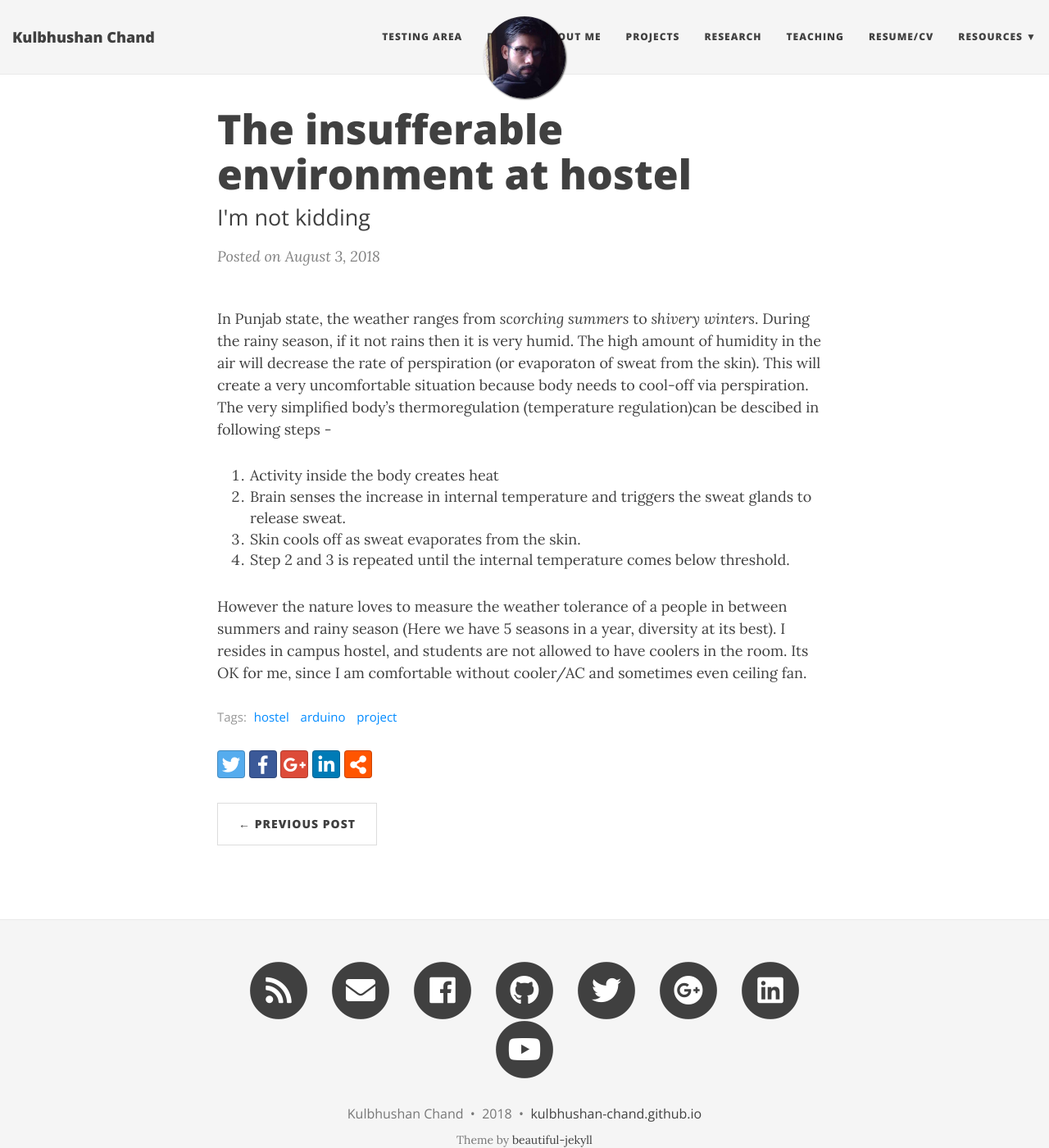
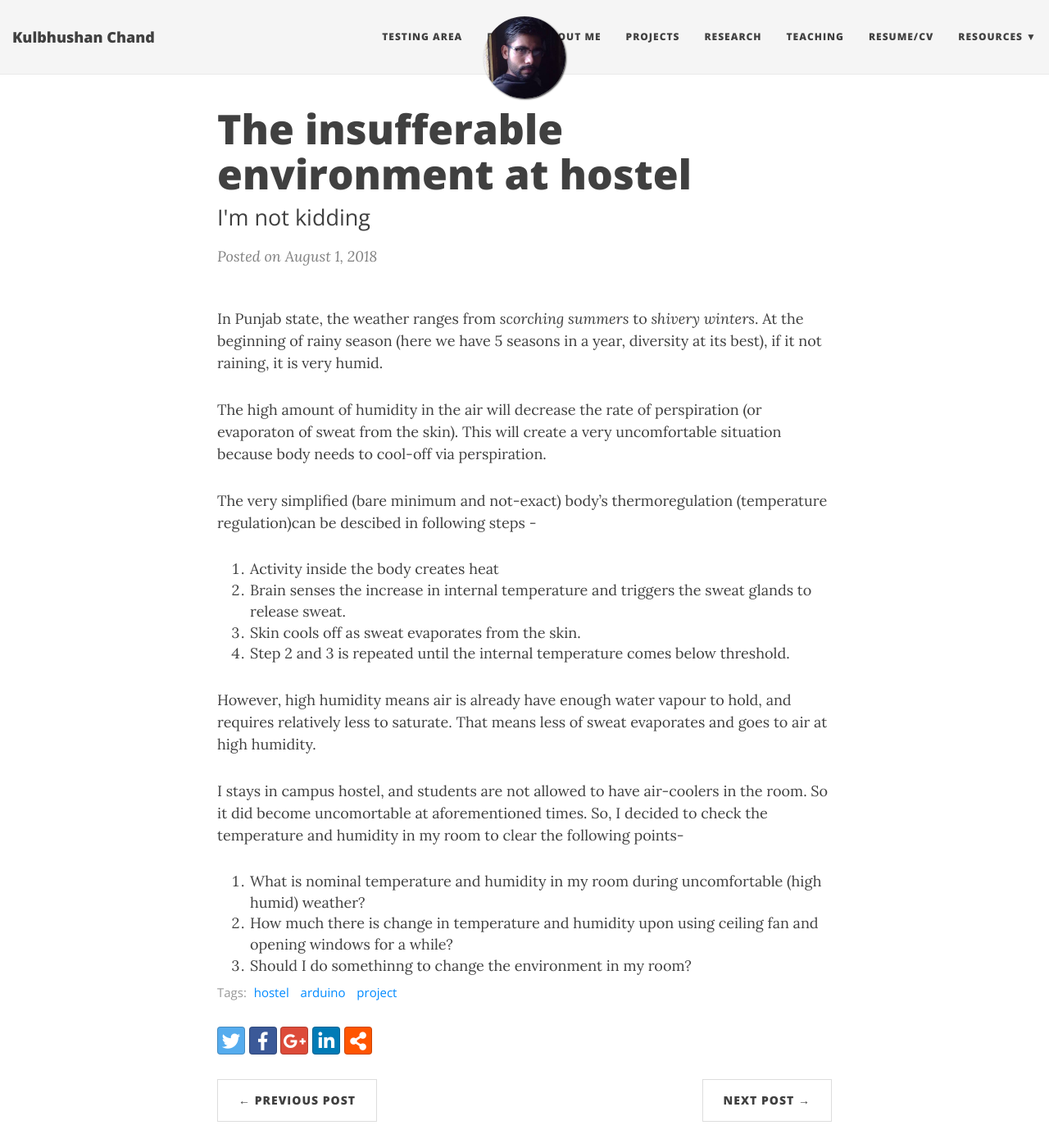
Before and after one commit to kulbhushanchand/kulbhushan-chand.github.io-v1, a Jekyll site: the page built from _posts/2018-08-03-the-insufferable-environment-at-hostel.md, in a window 1280 px wide and 1400 px high. Shown: the whole window at 82% size. Built offline with Jekyll 4.4.1, drawn with Linux system fonts in a browser that asks for light colours; nearby versions of some CDN libraries; comment, search, counter and statistics services are not loaded; a style sheet for code colours, icons or effects is not loaded.

Commit message:
Update 2018-08-03-the-insufferable-environment-at-hostel.md

```diff
--- a/_posts/2018-08-03-the-insufferable-environment-at-hostel.md
+++ b/_posts/2018-08-03-the-insufferable-environment-at-hostel.md
@@ -8,16 +8,23 @@ tags:
   - arduino
   - project
 published: true
+date: '2018-08-01'
 ---
 
-In Punjab state, the weather ranges from *scorching summers* to *shivery winters*. During the rainy season, if it not rains then it is very humid.
+In Punjab state, the weather ranges from *scorching summers* to *shivery winters*. At the beginning of rainy season (here we have 5 seasons in a year, diversity at its best), if it not raining, it is very humid.
+
 The high amount of humidity in the air will decrease the rate of perspiration (or evaporaton of sweat from the skin). This will create a very uncomfortable situation because body needs to cool-off via perspiration.
-The very simplified body's thermoregulation (temperature regulation)can be descibed in following steps -
+
+The very simplified (bare minimum and not-exact) body's thermoregulation (temperature regulation)can be descibed in following steps -
 1. Activity inside the body creates heat
 2. Brain senses the increase in internal temperature and triggers the sweat glands to release sweat.
 3. Skin cools off as sweat evaporates from the skin.
 4. Step 2 and 3 is repeated until the internal temperature comes below threshold.
 
+However, high humidity means air is already have enough water vapour to hold, and requires relatively less to saturate. That means less of sweat evaporates and goes to air at high humidity.
 
-However the nature loves to measure the weather tolerance of a people in between summers and rainy season (Here we have 5 seasons in a year, diversity at its best).
-I resides in campus hostel, and students are not allowed to have coolers in the room. Its OK for me, since I am comfortable without cooler/AC and sometimes even ceiling fan.
+
+I stays in campus hostel, and students are not allowed to have air-coolers in the room. So it did become uncomortable at aforementioned times. So, I decided to check the temperature and humidity in my room to clear the following points-
+1. What is nominal temperature and humidity in my room during uncomfortable (high humid) weather?
+2. How much there is change in temperature and humidity upon using ceiling fan and opening windows for a while?
+3. Should I do somethinng to change the environment in my room?
```
